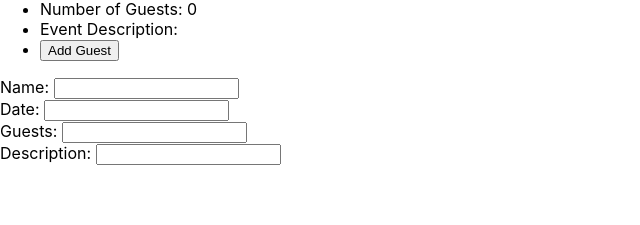
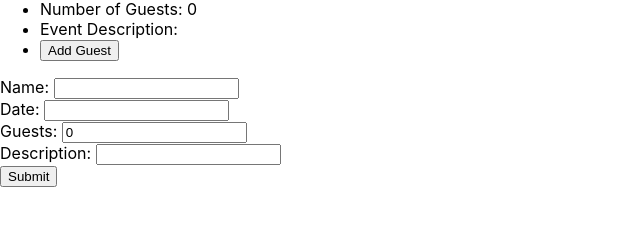
Before and after one commit to taylor-johnson-codes/Coding_Dojo_MERN_Stack, a React (Create React App) app in the folder 2_React/3_Functional_Components/functional_components_instructor_lecture/: page / in a window 1280 px wide. Shown: the part 313-538 px from the top of the page, without its empty margins (0-640 px from the left). Built offline with nearby package versions, Linux system fonts and the light colour scheme.

Commit message:
following demo

```diff
--- a/2_React/3_Functional_Components/functional_components_instructor_lecture/src/components/Form.js
+++ b/2_React/3_Functional_Components/functional_components_instructor_lecture/src/components/Form.js
@@ -2,12 +2,15 @@ import React, {useState} from 'react'
 import EventCard from './EventCard'
 
 const Form = props => {
+
+    const [submitMessage, setSubmitMessage] = useState('');
+
     const [event, setEvent] = useState({
         name: '',
         date: '',
         guests: 0,
         description: ''
-    })
+    });
 
     const changeHandler = e => {
         setEvent({
@@ -16,28 +19,53 @@ const Form = props => {
         })
     }
 
+    const submitHandler = e => {
+        e.preventDefault();  // stops page from reloading
+
+        // clear the event in form and add a message:
+        setEvent({
+            name: '',
+            date: '',
+            guests: 0,
+            description: ''
+        });
+
+        setSubmitMessage('Thank you for your submission!');
+    }
+
     return (
         <div>
+            {/* Can't use conditional/if statements in React, use ternary operator instead */}
+            {
+                submitMessage != '' ?
+                    <p>{submitMessage}</p>  // if true
+                    :
+                    ''  // if false (can't have nothing after colon)
+            }
+
             {/* taking info from state and passing it to EventCard */}
             <EventCard name={event.name} date={event.date} guests={event.guests} description={event.description}/>
 
             {/* Don't want to redirect form with an action because we don't want the page to reload */}
-            <form>
+            <form onSubmit={submitHandler}>
                 <label htmlFor="name">Name: </label>
-                <input type="text" name="name" onChange={ e => changeHandler(e) }/>
+                <input type="text" name="name" onChange={changeHandler} value={event.name}/>
+                {/* value={} is for clearing the form data after submission */}
                 <br/>
 
                 <label htmlFor="date">Date: </label>
-                <input type="text" name="date" onChange={ e => changeHandler(e) }/>
+                <input type="text" name="date" onChange={changeHandler} value={event.date}/>
                 <br/>
 
                 <label htmlFor="guests">Guests: </label>
-                <input type="text" name="guests" onChange={ e => changeHandler(e) }/>
+                <input type="text" name="guests" onChange={changeHandler} value={event.guests}/>
                 <br/>
 
                 <label htmlFor="description">Description: </label>
-                <input type="text" name="description" onChange={ e => changeHandler(e) }/>
+                <input type="text" name="description" onChange={changeHandler} value={event.description}/>
                 <br/>
+
+                <button type="submit">Submit</button>
             </form>
         </div>
     )
```
